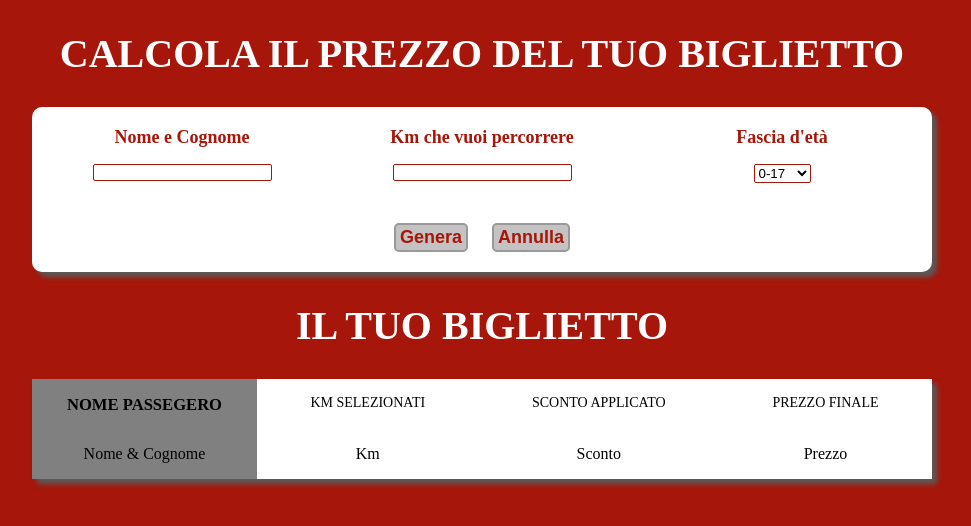
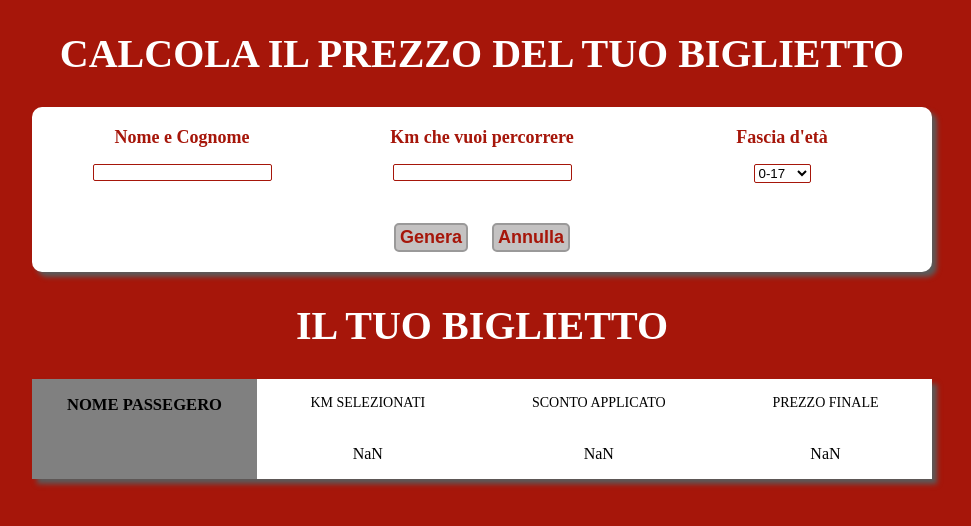
Before and after one commit to ValerioCarbone/js-biglietto-treno-form, a plain HTML site: page index.html in a window 1280 px wide. Both pictures are taken after a click on the button "Genera". Shown: the whole page, without its empty margins (158-1129 px from the left). Drawn offline with Linux system fonts and the light colour scheme.

Commit message:
CHANGE-js eventlListener

```diff
--- a/index.html
+++ b/index.html
@@ -59,7 +59,7 @@
                                         Nome Passegero
                                     </h5>
                                 </div>
-                                <div id="user-name" class="recap-card-body">
+                                <div id="user_name" class="recap-card-body">
                                     Nome & Cognome
                                 </div>
                             </div>
--- a/js/app.js
+++ b/js/app.js
@@ -2,51 +2,93 @@
 //     - Creare un input html dove chiedere all'utente i km che vuole percorrere
 //     - Inizializzare una variabile richiamando l'elemento per id
 //     - Richiamare il value di quest'elemento
-        let userKm = document.getElementById('km');
-        userKm = parseFloat(userKm.value);
-
 
 // - Far selezionare all'utente la fascia di età in cui si trova
 //     - Creare un select nell'html dove l'utente selezionerà la sua fascia di età
 //     - Inizializzare una variabile a seconda della scelta dell'utente
-        let userAge = document.getElementById('age');
-        userAge = parseInt(userAge.value);
-
 
 // - In base ai km e alla sua età calcolare il prezzo finale del biglietto applicando lo sconto, se dovuto
 //      - Inizializzare una variabile che sarà la moltiplicazione dei km che l'utente vuole  percorrere per il costo per km
-        let ticketPrice = userKm * 0.21;
 
 //  - Inizializzare  una variabile con il nome e cognome dell'utente
-        const userName = document.getElementById('name-surname')
-        console.log(userName)
 
 //      - Applicare, se dovuto, lo sconto
 //      - Formattare il prezzo finale in una cifra con max 2 decimali
 //      - Stampare in console il risultato quando l'utente cliccherà il bottone
-        const btn = document.querySelector('.btn-clc')
-        btn.addEventListener('click', function() {
-            if (userAge === 0 ){
-                const discountU18 = ticketPrice * 0.2
-                console.log('Lo sconto U18 applicato sarà: '+ discountU18)
+
+// - Creare un form dove l'uente inserirà il suo nome, i km che vuole percorrere, l'età
+// - Creare un recap dei dati inseriti
+//      - Inizializzare una variabile richiamando l'elemento html corrispettivo
+//      - Modificare l'elemento html con il nome utente
+
+
+//      - Inizializzare una variabile richiamando l'elemento html corrispettivo
+//      - Modificare l'elemento html con i km selezionati
+
+//      - Inizializzare una variabile richiamando l'elemento html corrispettivo
+//      - Modificare l'elemento html con lo sconto applicato
+
+
+//      - Inizializzare una variabile richiamando l'elemento html corrispettivo
+//      - Modificare l'elemento html con il prezzo finale
+
+
+const btn = document.querySelector('.btn-clc');
+btn.addEventListener('click', function () {
+    let userAge
+    userAge = document.getElementById('age')
+    userAge = parseInt(userAge.value)
+
+    let userKm
+    userKm = document.getElementById('km')
+    userKm = parseFloat(userKm.value)
+
+    let userName = document.getElementById('name-surname');
+    userName = userName.value;
+
+    let discountU18
+
+    let discountO65
+
+    let recapDiscount
+
+    let ticketPrice = userKm * 0.21
+
+    if (userAge === 0) {
+        discountU18 = ticketPrice * 0.2
+        console.log('Lo sconto U18 applicato sarà: ' + discountU18)
         ticketPrice = ticketPrice - discountU18
+        recapDiscount = discountU18
 
     }
     else if (userAge === 2) {
-                const discountO65 = ticketPrice * 0.4
-                console.log('Lo sconto O65 applicato sarà: '+ discountO65)
+        discountO65 = ticketPrice * 0.4
+        console.log('Lo sconto O65 applicato sarà: ' + discountO65)
         ticketPrice = ticketPrice - discountO65
+        recapDiscount = discountO65
     }
+    else {
+        recapDiscount = 0
+    }
+    console.log('Questi è lo sconto: ' + recapDiscount)
 
     console.log('Questi sono i km che hai selezionato: ' + userKm)
+
     ticketPrice = ticketPrice.toFixed(2)
     console.log(ticketPrice)
+
+    let recapNameDOMElement = document.getElementById('user_name')
+    recapNameDOMElement.innerHTML = userName
+
+    let recapKmDOMElement = document.getElementById('user-km')
+    recapKmDOMElement.innerHTML = userKm
+
+    let recapDiscountDOMElement = document.getElementById('user-discount')
+    recapDiscountDOMElement.innerHTML = recapDiscount
+
+    let recapFinalPriceDOMElement = document.getElementById('user-final-price')
+    recapFinalPriceDOMElement.innerHTML = ticketPrice
+
+
 }
 )
-
-
-
-// - Creare un form dove l'uente inserirà il suo nome, i km che vuole percorrere, l'età
-
-
-// - Creare un recap dei dati inseriti
```
Lines whose indentation alone changed are shown as unchanged.
